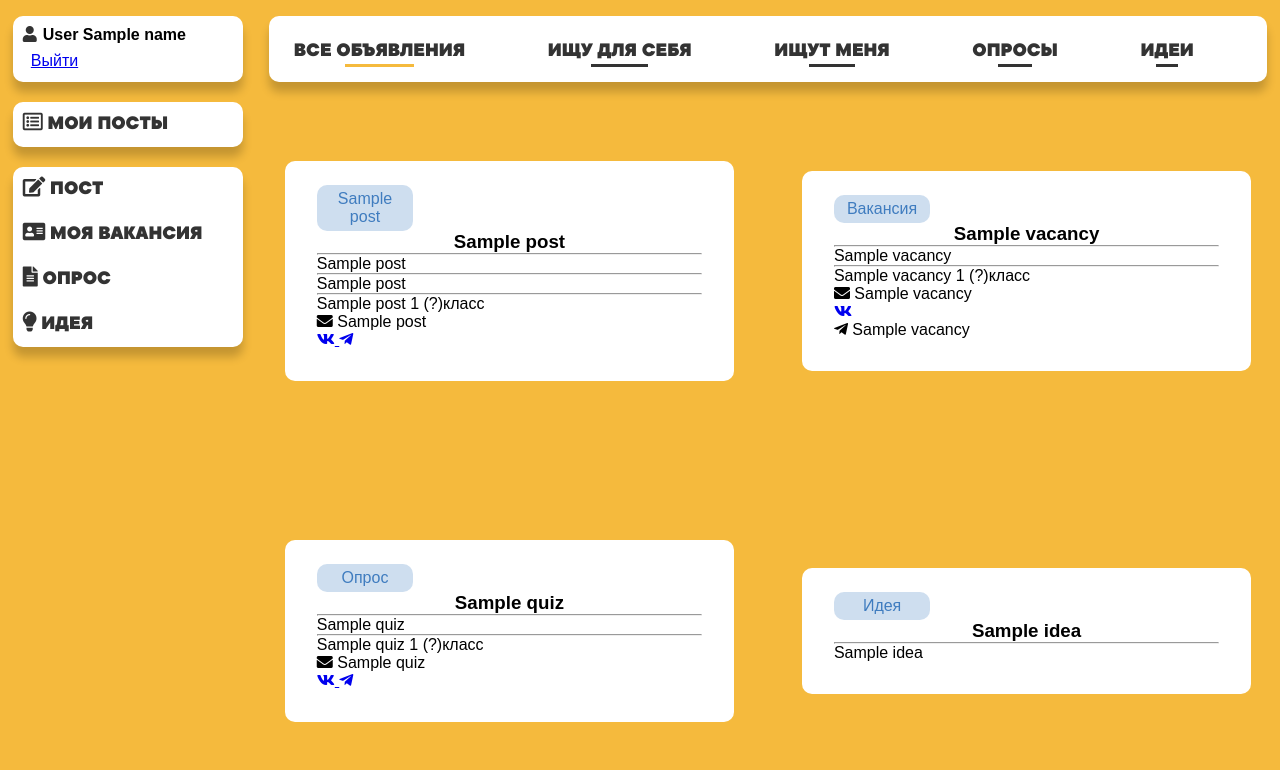
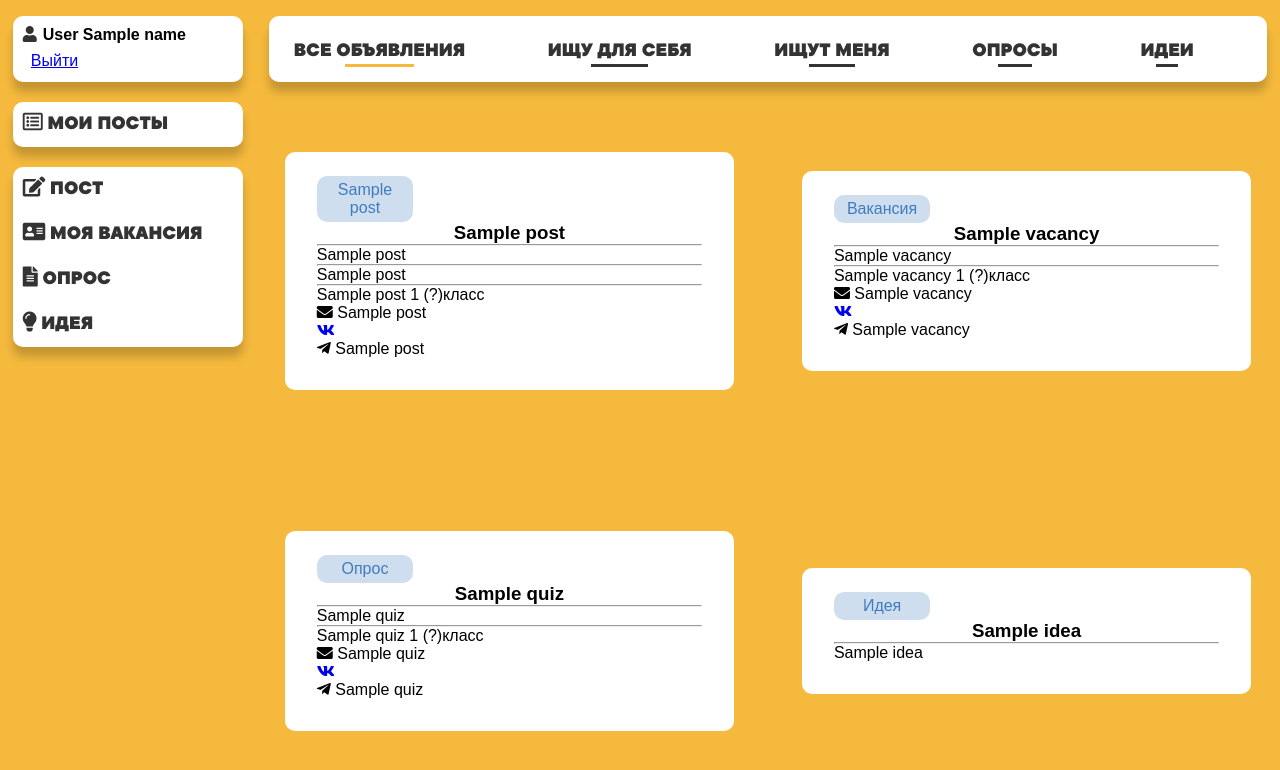
Before and after one commit to nocthu/IVR, a Flask app: template templates/index.html in a window 1280 px wide. Shown: the top 770 px of the page. Run offline with Flask 2, Linux system fonts and the light colour scheme; the template is opened without the code that fills it: most values are stand-ins (such as "Sample title", 1, 10 or a date in 2020); parts of the project's set-up code (start-up, migrations or seed data) failed here and were passed over; some libraries are stand-ins or nearby versions.

Commit message:
db-posts-myp-9

```diff
--- a/templates/index.html
+++ b/templates/index.html
@@ -119,9 +119,14 @@
                                 <i class="fab fa-vk"></i>
                             </a>
 
-                            <a href="{{ p[10] }}">
+                            <!-- <a href="{{ p[10] }}">
                                 <i class="fab fa-telegram-plane"></i>
-                            </a>
+                            </a> -->
+
+                            <div class="email">
+                                <i class="fab fa-telegram-plane"></i>
+                                {{ p[10] }}
+                            </div>
 
                         </div>
 
@@ -192,9 +197,14 @@
                                 <i class="fab fa-vk"></i>
                             </a>
 
-                            <a href="{{ q[5] }}">
+                            <!-- <a href="{{ q[5] }}">
                                 <i class="fab fa-telegram-plane"></i>
-                            </a>
+                            </a> -->
+
+                            <div class="email">
+                                <i class="fab fa-telegram-plane"></i>
+                                {{ q[5] }}
+                            </div>
 
                         </div>
 
```
